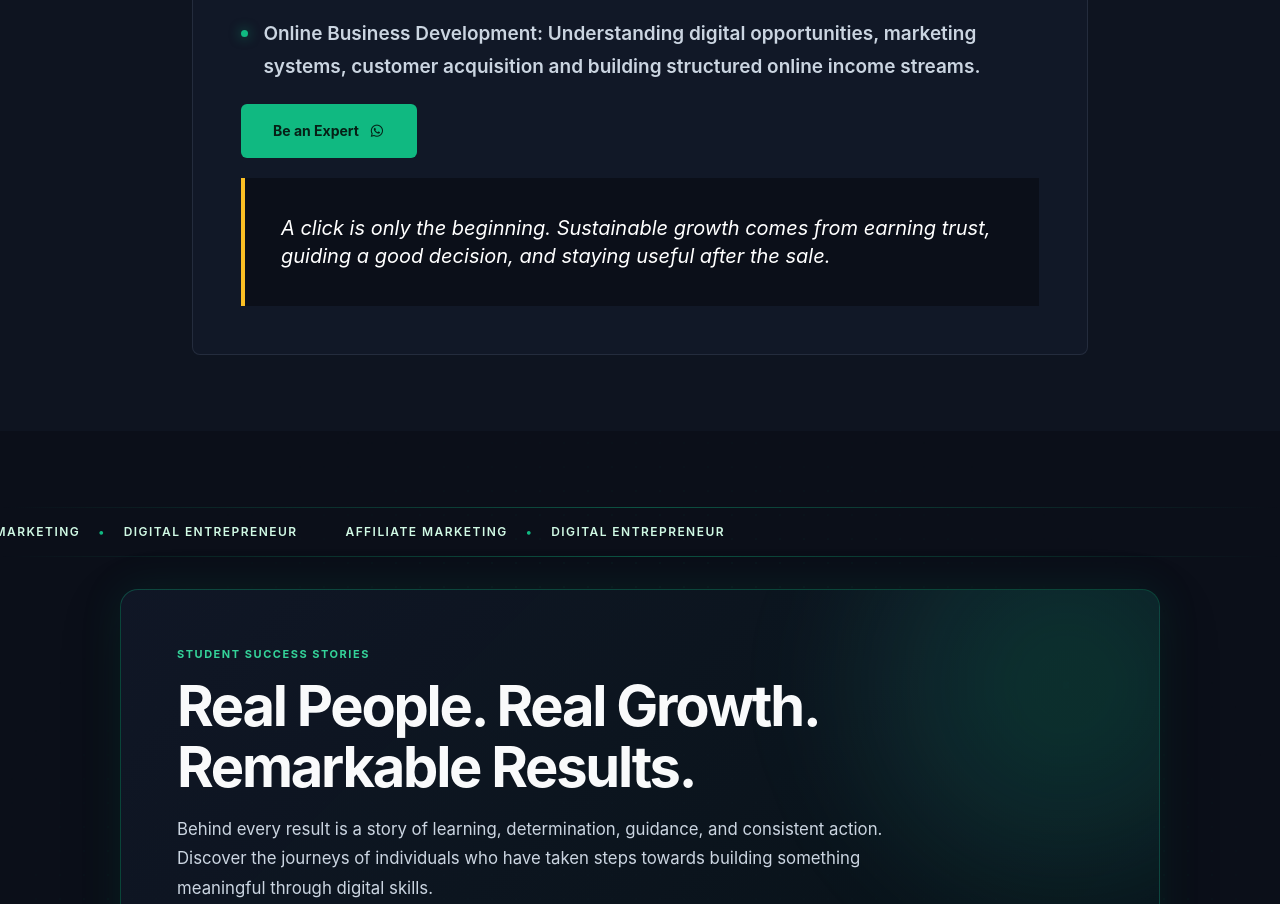
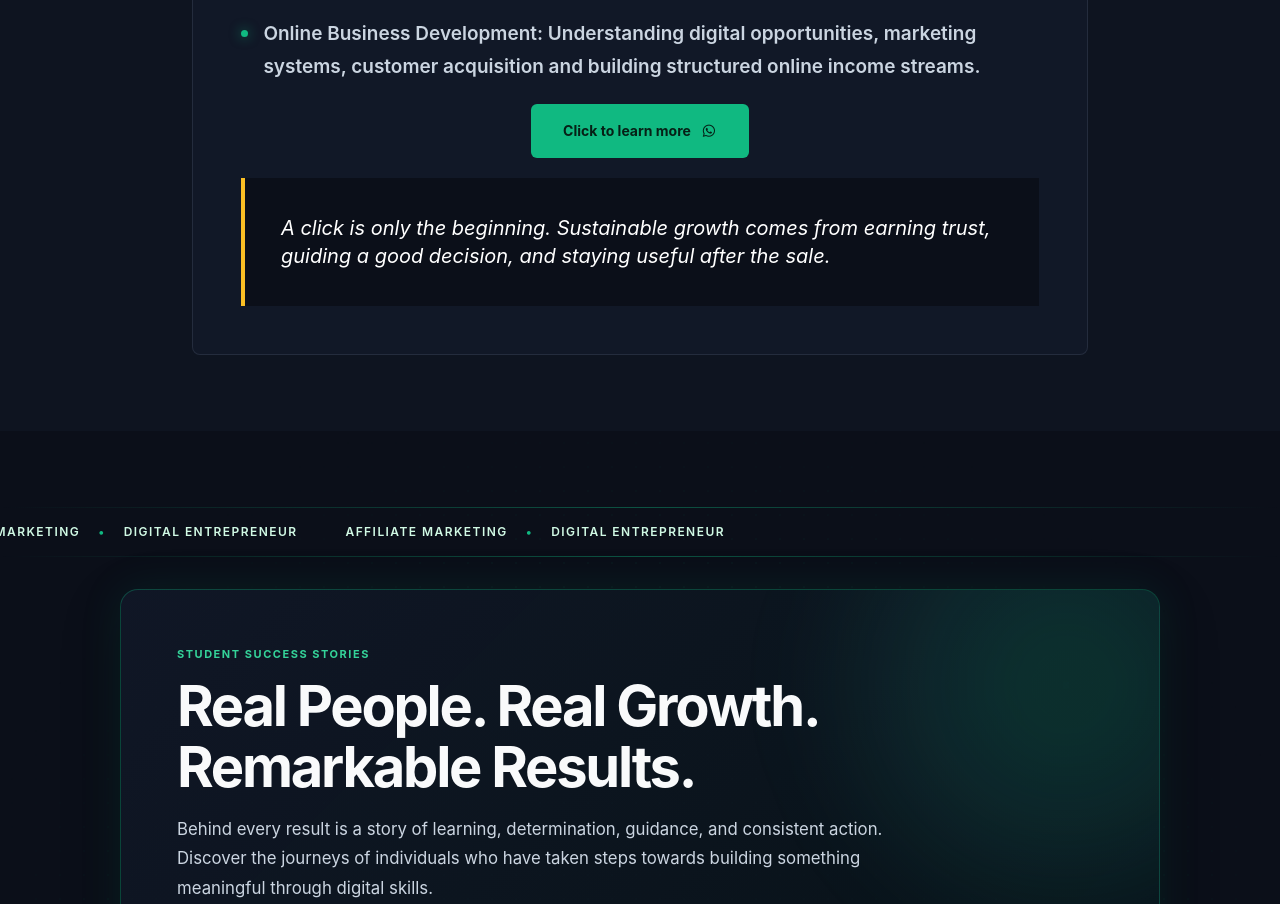
Before and after one commit to richardjohnson-08/Coach-David-portfolio, a plain HTML site: page index.html in a window 1280 px wide. Shown: the part 1558-2462 px from the top of the page. Drawn offline with nearby package versions, Linux system fonts and the light colour scheme.

Commit message:
Update button wording, link, and centering

```diff
--- a/index.html
+++ b/index.html
@@ -422,7 +422,7 @@
         </div>
         <div class="surface reveal fade-only delay-100 space-y-5 p-8 text-base leading-relaxed text-gray-700 md:p-12 md:text-lg">
           <ul id="about-story" class="expertise-list space-y-5"></ul>
-          <a class="btn-primary min-h-[54px] w-full justify-center px-8 py-4 text-sm sm:w-auto" href="https://wa.link/r7esgo"><span>Be an Expert</span> <i class="social-brand-icon fa-brands fa-whatsapp" aria-hidden="true"></i></a>
+          <div class="text-center"><a class="btn-primary min-h-[54px] w-full justify-center px-8 py-4 text-sm sm:w-auto inline-flex" href="https://wa.link/7uyd0v"><span>Click to learn more</span> <i class="social-brand-icon fa-brands fa-whatsapp" aria-hidden="true"></i></a></div>
           <div class="dark-band relative mt-8 border-l-4 border-amber-400 p-7 md:p-9">
             <p id="about-quote" class="relative z-10 text-lg italic leading-relaxed text-white md:text-xl"></p>
           </div>
```
